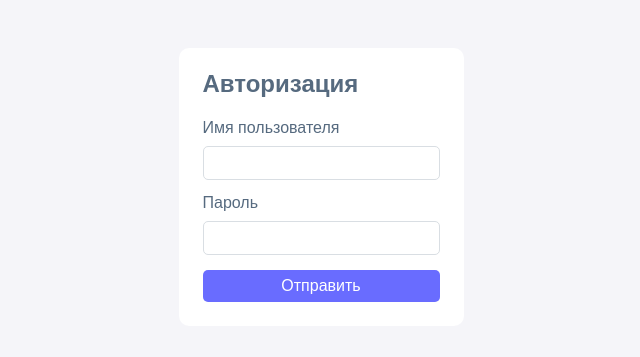
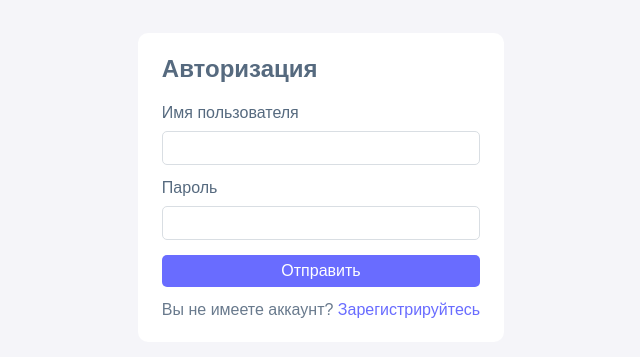
Before and after one commit to lupus1995/admin-my-site, a React app: page /signin in a window 1280 px wide. Shown: the part 213-570 px from the top of the page, without its empty margins (319-959 px from the left). Built offline with nearby package versions, Linux system fonts and the light colour scheme.

Commit message:
поправил формы авторизации и регистрации

```diff
--- a/src/pages/SignIn/SignIn.tsx
+++ b/src/pages/SignIn/SignIn.tsx
@@ -1,7 +1,7 @@
 import { set } from 'local-storage';
 import React from 'react';
 import { useForm } from 'react-hook-form';
-import { useNavigate } from 'react-router-dom';
+import { Link, useNavigate } from 'react-router-dom';
 import { toast, ToastContainer } from 'react-toastify';
 import { TokenI } from 'utils/interfaces';
 import { signin } from './api';
@@ -48,9 +48,13 @@ const SignIn = () => {
         </label>
       </div>
 
-      <div>
+      <div className={style.signupRow}>
         <button className={style.signupButton} type="submit">Отправить</button>
       </div>
+
+      <div className={style.signupText}>
+          <span>Вы не имеете аккаунт?</span> <Link className={style.signupLink} to="/signup">Зарегистрируйтесь</Link>
+        </div>
 
       <ToastContainer />
     </form>
--- a/src/pages/SignIn/style.ts
+++ b/src/pages/SignIn/style.ts
@@ -14,6 +14,7 @@ const useStyles = createUseStyles({
     borderRadius: '10px',
     backgroundColor: '#ffffff',
     padding: '24px',
+    maxWidth: '370px',
   },
   signupTitle: {
     fontSize: '24px',
@@ -35,6 +36,7 @@ const useStyles = createUseStyles({
     fontSize: '16px',
     outline: 'none',
     padding: '7px 14px',
+    width: 'calc(100% - 30px)',
   },
   signupError: {
     color: 'red',
@@ -52,6 +54,15 @@ const useStyles = createUseStyles({
     padding: '7px 20px',
     border: 'none',
   },
+  signupText: {
+    color: '#697a8d',
+    fontSize: '16px',
+    textDecoration: 'none',
+  },
+  signupLink: {
+    color: '#696cff',
+    textDecoration: 'none',
+  },
 });
 
 export default useStyles;
--- a/src/pages/SignUp/SignUp.tsx
+++ b/src/pages/SignUp/SignUp.tsx
@@ -1,6 +1,6 @@
 import React from 'react';
 import { useForm } from 'react-hook-form';
-import { useNavigate } from 'react-router-dom';
+import { Link, useNavigate } from 'react-router-dom';
 import { ToastContainer, toast } from 'react-toastify';
 import { TokenI } from 'utils/interfaces';
 import { set } from 'local-storage';
@@ -66,8 +66,12 @@ const SignUp = () => {
           </label>
         </div>
 
-        <div>
+        <div className={style.signupRow}>
           <button className={style.signupButton} type="submit">Создать аккаунт</button>
+        </div>
+
+        <div className={style.signupText}>
+          <span>Вы имеете аккаунт?</span> <Link className={style.signupLink} to="/signin">Авторизуйтесь</Link>
         </div>
 
         <ToastContainer />
--- a/src/pages/SignUp/style.ts
+++ b/src/pages/SignUp/style.ts
@@ -14,6 +14,7 @@ const useStyles = createUseStyles({
     borderRadius: '10px',
     backgroundColor: '#ffffff',
     padding: '24px',
+    maxWidth: '305px',
   },
   signupTitle: {
     fontSize: '24px',
@@ -35,6 +36,7 @@ const useStyles = createUseStyles({
     fontSize: '16px',
     outline: 'none',
     padding: '7px 14px',
+    width: 'calc(100% - 30px)',
   },
   signupError: {
     color: 'red',
@@ -52,6 +54,15 @@ const useStyles = createUseStyles({
     padding: '7px 20px',
     border: 'none',
   },
+  signupText: {
+    color: '#697a8d',
+    fontSize: '16px',
+    textDecoration: 'none',
+  },
+  signupLink: {
+    color: '#696cff',
+    textDecoration: 'none',
+  },
 });
 
 export default useStyles;
```
